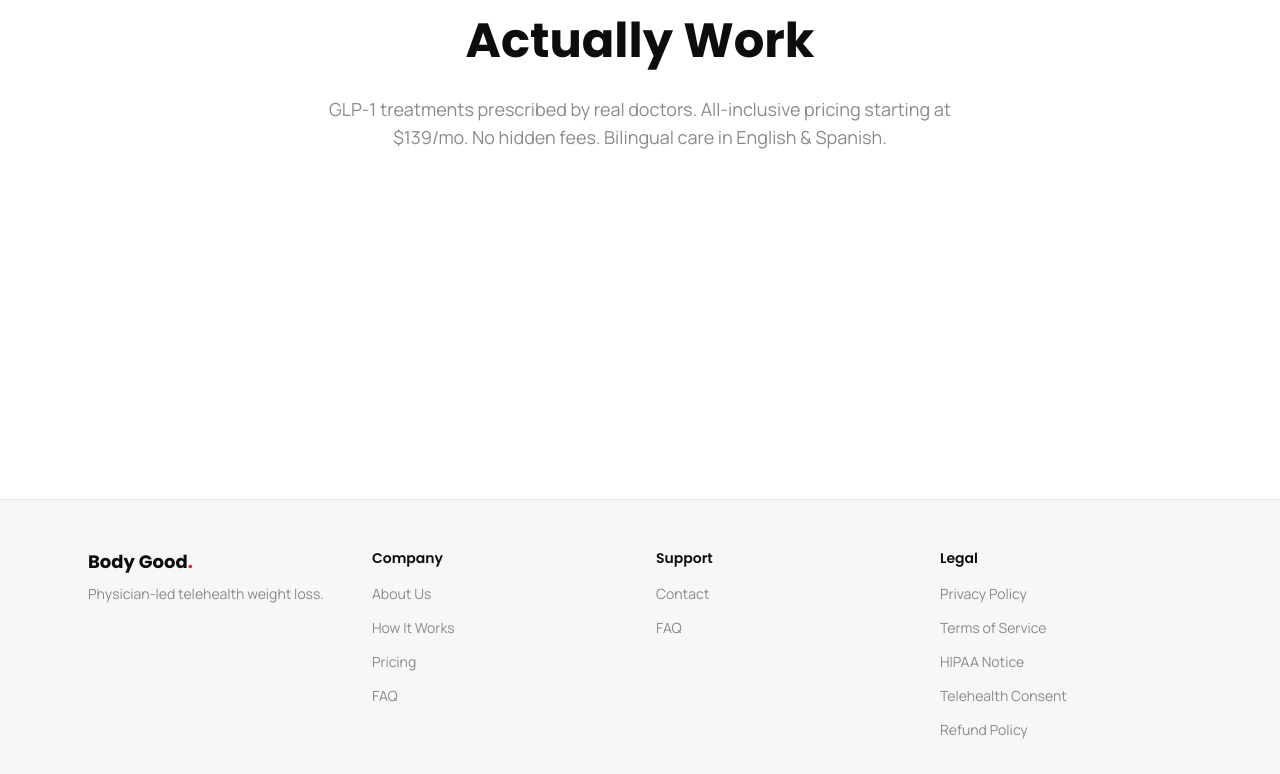
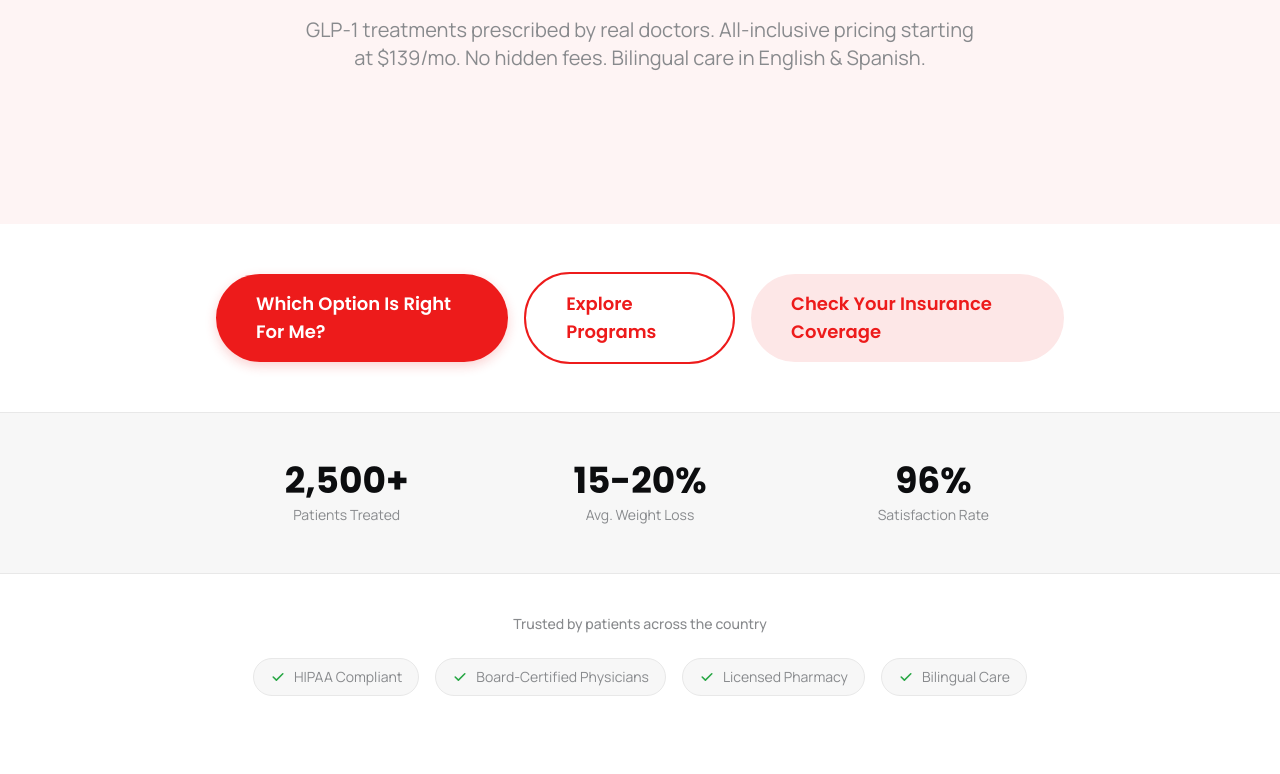
Before and after one commit to joinbodygood/replitbuildout1, a Next.js app: page /en in a window 1280 px wide. Shown: the part 446-1220 px from the top of the page. Built offline with nearby package versions, Linux system fonts and the light colour scheme.

Commit message:
feat: add homepage with Hero, CTAs, StatsBar, and TrustBar sections

```diff
--- a/src/app/[locale]/page.tsx
+++ b/src/app/[locale]/page.tsx
@@ -1,5 +1,8 @@
-import { useTranslations } from "next-intl";
 import { setRequestLocale } from "next-intl/server";
+import { Hero } from "@/components/sections/Hero";
+import { HomeCTAs } from "@/components/sections/HomeCTAs";
+import { StatsBar } from "@/components/sections/StatsBar";
+import { TrustBar } from "@/components/sections/TrustBar";
 
 type Props = {
   params: Promise<{ locale: string }>;
@@ -8,25 +11,13 @@ type Props = {
 export default async function HomePage({ params }: Props) {
   const { locale } = await params;
   setRequestLocale(locale);
-  return <HomeContent />;
-}
-
-function HomeContent() {
-  const t = useTranslations("home");
 
   return (
-    <main className="min-h-screen flex items-center justify-center">
-      <div className="text-center max-w-2xl px-6">
-        <p className="text-brand-red font-heading font-semibold text-sm uppercase tracking-wide mb-4">
-          {t("heroEyebrow")}
-        </p>
-        <h1 className="font-heading text-heading text-4xl md:text-5xl font-bold leading-tight mb-6">
-          {t("heroTitle")}
-        </h1>
-        <p className="text-body-muted text-lg mb-8">
-          {t("heroSubtitle")}
-        </p>
-      </div>
-    </main>
+    <>
+      <Hero />
+      <HomeCTAs />
+      <StatsBar />
+      <TrustBar />
+    </>
   );
 }
--- /dev/null
+++ b/src/components/sections/Hero.tsx
@@ -0,0 +1,21 @@
+import { useTranslations } from "next-intl";
+
+export function Hero() {
+  const t = useTranslations("home");
+
+  return (
+    <section className="relative overflow-hidden bg-brand-pink-soft py-20 md:py-28">
+      <div className="max-w-6xl mx-auto px-6 text-center">
+        <p className="text-brand-red font-heading font-semibold text-sm uppercase tracking-widest mb-4">
+          {t("heroEyebrow")}
+        </p>
+        <h1 className="font-heading text-heading text-4xl md:text-5xl lg:text-6xl font-bold leading-tight mb-6 max-w-4xl mx-auto">
+          {t("heroTitle")}
+        </h1>
+        <p className="text-body-muted text-lg md:text-xl mb-10 max-w-2xl mx-auto">
+          {t("heroSubtitle")}
+        </p>
+      </div>
+    </section>
+  );
+}
--- /dev/null
+++ b/src/components/sections/HomeCTAs.tsx
@@ -0,0 +1,25 @@
+import { useTranslations, useLocale } from "next-intl";
+import { Button } from "@/components/ui/Button";
+
+export function HomeCTAs() {
+  const t = useTranslations("home");
+  const locale = useLocale();
+
+  return (
+    <section className="py-12 bg-surface">
+      <div className="max-w-4xl mx-auto px-6">
+        <div className="flex flex-col sm:flex-row gap-4 justify-center items-center">
+          <Button href={`/${locale}/quiz`} size="lg">
+            {t("ctaQuiz")}
+          </Button>
+          <Button href={`/${locale}/programs`} variant="outline" size="lg">
+            {t("ctaPrograms")}
+          </Button>
+          <Button href={`/${locale}/insurance-check`} variant="secondary" size="lg">
+            {t("ctaInsurance")}
+          </Button>
+        </div>
+      </div>
+    </section>
+  );
+}
--- /dev/null
+++ b/src/components/sections/StatsBar.tsx
@@ -0,0 +1,28 @@
+import { useTranslations } from "next-intl";
+
+export function StatsBar() {
+  const t = useTranslations("home");
+
+  const stats = [
+    { value: "2,500+", label: t("statsPatients") },
+    { value: "15-20%", label: t("statsWeightLoss") },
+    { value: "96%", label: t("statsSatisfaction") },
+  ];
+
+  return (
+    <section className="py-12 bg-surface-dim border-y border-border">
+      <div className="max-w-4xl mx-auto px-6">
+        <div className="grid grid-cols-3 gap-8 text-center">
+          {stats.map((stat) => (
+            <div key={stat.label}>
+              <p className="font-heading text-heading text-3xl md:text-4xl font-bold">
+                {stat.value}
+              </p>
+              <p className="text-body-muted text-sm mt-1">{stat.label}</p>
+            </div>
+          ))}
+        </div>
+      </div>
+    </section>
+  );
+}
--- /dev/null
+++ b/src/components/sections/TrustBar.tsx
@@ -0,0 +1,35 @@
+import { useTranslations } from "next-intl";
+
+export function TrustBar() {
+  const t = useTranslations("home");
+
+  const badges = [
+    "HIPAA Compliant",
+    "Board-Certified Physicians",
+    "Licensed Pharmacy",
+    "Bilingual Care",
+  ];
+
+  return (
+    <section className="py-10 bg-surface">
+      <div className="max-w-4xl mx-auto px-6 text-center">
+        <p className="text-body-muted text-sm font-medium mb-6">
+          {t("trustTitle")}
+        </p>
+        <div className="flex flex-wrap justify-center gap-4">
+          {badges.map((badge) => (
+            <span
+              key={badge}
+              className="inline-flex items-center gap-2 px-4 py-2 bg-surface-dim rounded-pill text-sm text-body-muted border border-border"
+            >
+              <svg className="w-4 h-4 text-success" fill="currentColor" viewBox="0 0 20 20">
+                <path fillRule="evenodd" d="M16.707 5.293a1 1 0 010 1.414l-8 8a1 1 0 01-1.414 0l-4-4a1 1 0 011.414-1.414L8 12.586l7.293-7.293a1 1 0 011.414 0z" clipRule="evenodd" />
+              </svg>
+              {badge}
+            </span>
+          ))}
+        </div>
+      </div>
+    </section>
+  );
+}
```
